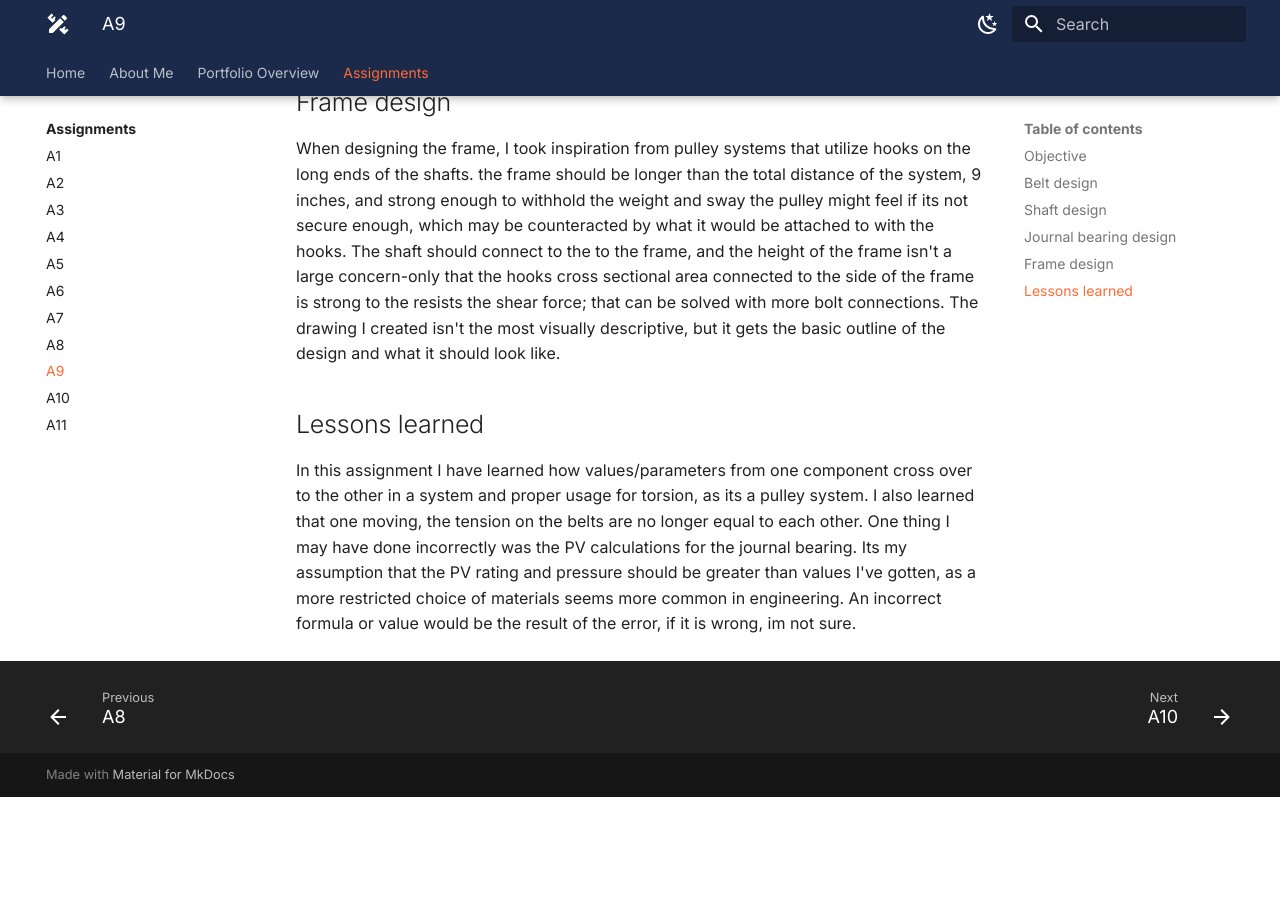
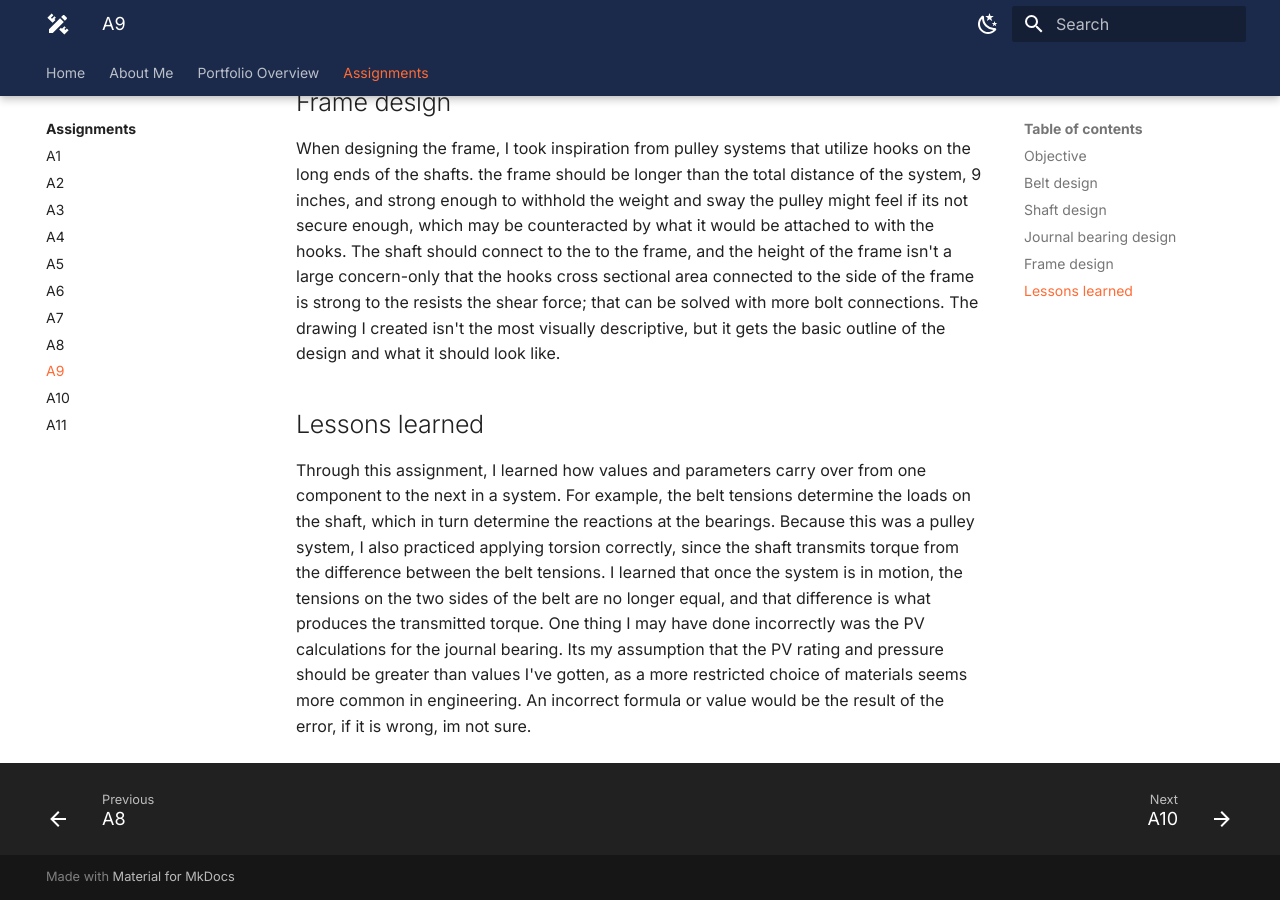
Before and after one commit to ajchiocca/megr2157-portfolio, an MkDocs documentation site: the page built from docs/assignments/A09/index.md, in a window 1280 px wide and 900 px high, scrolled down 1411 px. Built offline with MkDocs 1.6.1 and Material for MkDocs 9.7.7, drawn with Linux system fonts in a browser that asks for light colours; before the commit the page ends 2208 px from its top, so only the background shows below that.

Commit message:
Update index.md

```diff
--- a/docs/assignments/A09/index.md
+++ b/docs/assignments/A09/index.md
@@ -20,4 +20,4 @@ The PV rating must be found to determine what material it should be. the diamete
 When designing the frame, I took inspiration from pulley systems that utilize hooks on the long ends of the shafts. the frame should be longer than the total distance of the system, 9 inches, and strong enough to withhold the weight and sway the pulley might feel if its not secure enough, which may be counteracted by what it would be attached to with the hooks. The shaft should connect to the to the frame, and the height of the frame isn't a large concern-only that the hooks cross sectional area connected to the side of the frame is strong to the resists the shear force; that can be solved with more bolt connections. The drawing I created isn't the most visually descriptive, but it gets the basic outline of the design and what it should look like.
 
 ## Lessons learned
-In this assignment I have learned how values/parameters from one component cross over to the other in a system and proper usage for torsion, as its a pulley system. I also learned that one moving, the tension on the belts are no longer equal to each other. One thing I may have done incorrectly was the PV calculations for the journal bearing. Its my assumption that the PV rating and pressure should be greater than values I've gotten, as a more restricted choice of materials seems more common in engineering. An incorrect formula or value would be the result of the error, if it is wrong, im not sure.
+Through this assignment, I learned how values and parameters carry over from one component to the next in a system. For example, the belt tensions determine the loads on the shaft, which in turn determine the reactions at the bearings. Because this was a pulley system, I also practiced applying torsion correctly, since the shaft transmits torque from the difference between the belt tensions. I learned that once the system is in motion, the tensions on the two sides of the belt are no longer equal, and that difference is what produces the transmitted torque. One thing I may have done incorrectly was the PV calculations for the journal bearing. Its my assumption that the PV rating and pressure should be greater than values I've gotten, as a more restricted choice of materials seems more common in engineering. An incorrect formula or value would be the result of the error, if it is wrong, im not sure.
```
